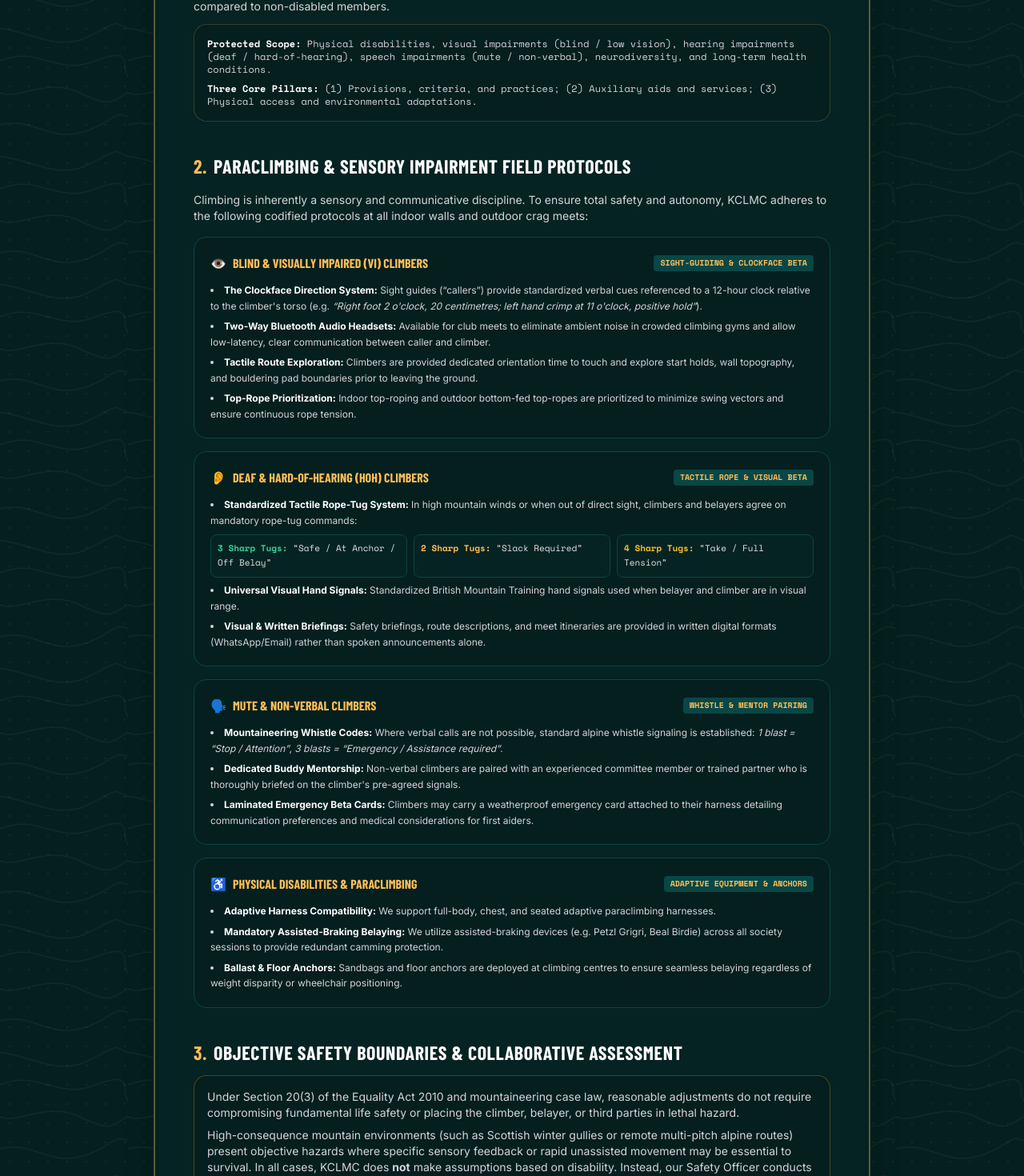
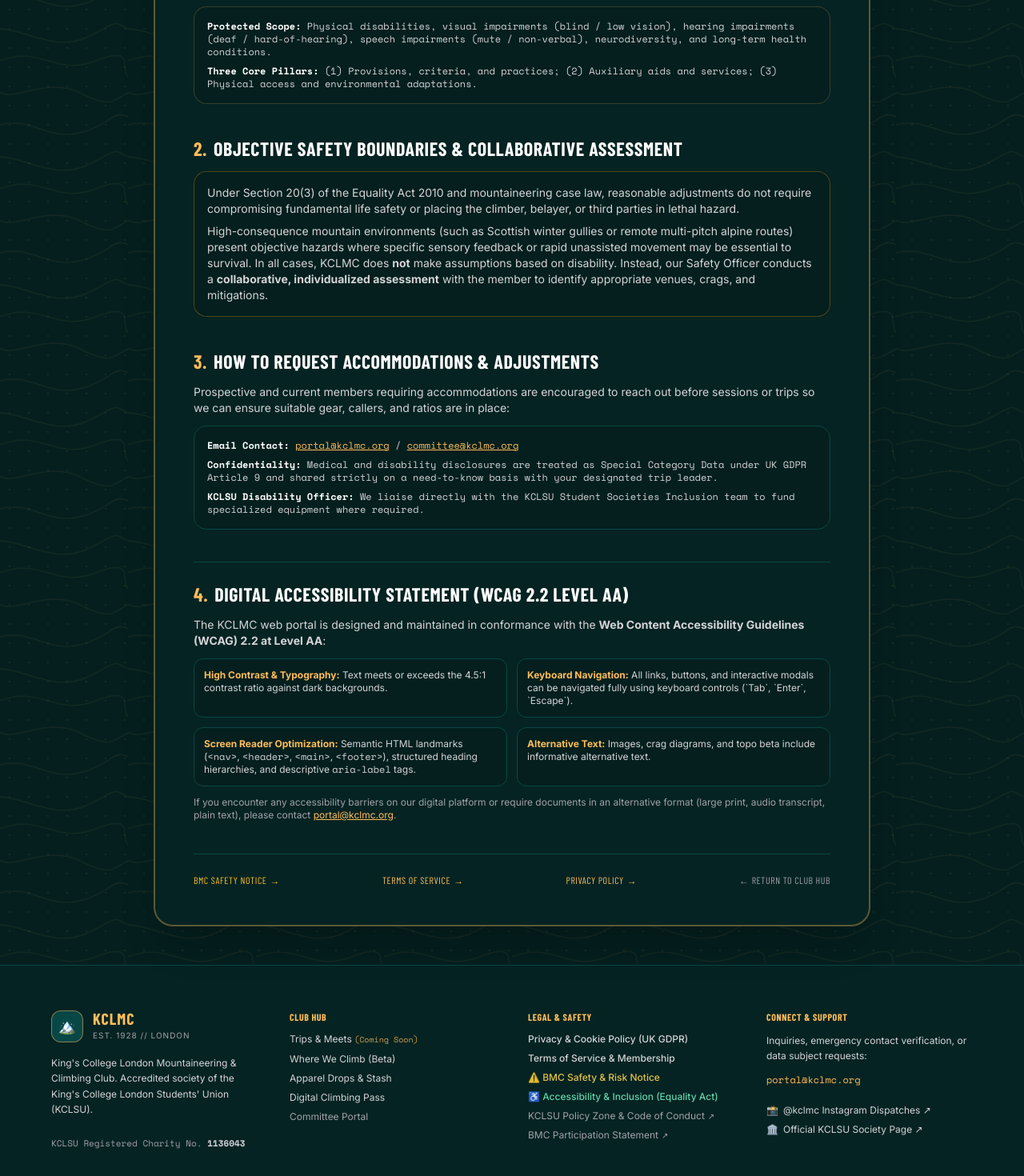
Before and after one commit to RemTypes/kclmc-portal, a Next.js app: page /accessibility in a window 1280 px wide. Shown: the part 599-2069 px from the top of the page at 80% size. Built offline with nearby package versions, Linux system fonts and the light colour scheme; a web font is replaced by a local one.

Commit message:
fix(accessibility): remove paraclimbing field protocols pending committee review

```diff
--- a/app/(legal)/accessibility/page.tsx
+++ b/app/(legal)/accessibility/page.tsx
@@ -3,7 +3,7 @@
 
 export const metadata = {
   title: "Accessibility & Disability Inclusion Policy | King's College London Mountaineering Club",
-  description: "Equality Act 2010 compliance, paraclimbing protocols for blind, deaf, and mute climbers, and WCAG 2.2 AA digital accessibility statement.",
+  description: "Equality Act 2010 compliance, reasonable adjustments, and WCAG 2.2 AA digital accessibility statement.",
 };
 
 export default function AccessibilityPolicyPage() {
@@ -16,7 +16,7 @@
         {/* Header */}
         <div className="border-b border-[#084746] pb-8">
           <div className="inline-flex items-center gap-2 px-3 py-1 rounded-full bg-[#084746] border border-[#FFBD59]/30 text-[#FFBD59] font-heading font-bold text-xs uppercase tracking-wider mb-4">
-            Equality Act 2010 // Paraclimbing &amp; Digital Inclusion
+            Equality Act 2010 // Accessibility &amp; Inclusion Policy
           </div>
           <h1 className="text-3xl sm:text-5xl font-black font-heading uppercase tracking-tight text-[#FFBD59]">
             Accessibility &amp; Disability Policy
@@ -25,7 +25,7 @@
             Last Updated: {lastUpdated} • Version 1.0 (Statutory Compliance Notice)
           </p>
           <p className="text-sm text-zinc-300 font-sans mt-4 leading-relaxed">
-            King&apos;s College London Mountaineering Club (&ldquo;KCLMC&rdquo;) is committed to fostering an inclusive, welcoming, and barrier-free community for all climbers. In accordance with the <strong>Equality Act 2010</strong> and <strong>British Mountaineering Council (BMC) Paraclimbing Guidelines</strong>, we take proactive steps to ensure that students with sensory, physical, cognitive, or neurodivergent disabilities can participate fully and safely in our climbing sessions, social activities, and digital platforms.
+            King&apos;s College London Mountaineering Club (&ldquo;KCLMC&rdquo;) is committed to fostering an inclusive, welcoming, and barrier-free community for all climbers. In accordance with the <strong>Equality Act 2010</strong>, we take proactive steps to ensure that students with sensory, physical, cognitive, or neurodivergent disabilities can participate fully and safely in our climbing sessions, social activities, and digital platforms.
           </p>
         </div>
 
@@ -45,128 +45,10 @@
           </div>
         </section>
 
-        {/* Section 2: Sensory Climbing Protocols (Blind, Deaf, Mute) */}
-        <section className="space-y-4">
-          <h2 className="text-xl sm:text-2xl font-bold font-heading uppercase text-white tracking-wide flex items-center gap-2">
-            <span className="text-[#FFBD59]">2.</span> Paraclimbing &amp; Sensory Impairment Field Protocols
-          </h2>
-          <p className="text-xs sm:text-sm text-zinc-300 leading-relaxed">
-            Climbing is inherently a sensory and communicative discipline. To ensure total safety and autonomy, KCLMC adheres to the following codified protocols at all indoor walls and outdoor crag meets:
-          </p>
-
-          <div className="space-y-4 text-xs">
-            {/* Blind / Visually Impaired */}
-            <div className="bg-[#041F1E] border border-[#084746] rounded-2xl p-5 space-y-3">
-              <div className="flex items-center justify-between">
-                <h3 className="font-heading font-bold uppercase text-[#FFBD59] text-base flex items-center gap-2">
-                  <span>👁️</span> Blind &amp; Visually Impaired (VI) Climbers
-                </h3>
-                <span className="px-2 py-0.5 rounded bg-[#084746] text-[#FFBD59] font-mono text-[10px] uppercase font-bold">
-                  Sight-Guiding &amp; Clockface Beta
-                </span>
-              </div>
-              <ul className="list-disc list-inside text-zinc-300 space-y-1.5 leading-relaxed">
-                <li>
-                  <strong className="text-white">The Clockface Direction System:</strong> Sight guides (&ldquo;callers&rdquo;) provide standardized verbal cues referenced to a 12-hour clock relative to the climber&apos;s torso (e.g. <em>&ldquo;Right foot 2 o&apos;clock, 20 centimetres; left hand crimp at 11 o&apos;clock, positive hold&rdquo;</em>).
-                </li>
-                <li>
-                  <strong className="text-white">Two-Way Bluetooth Audio Headsets:</strong> Available for club meets to eliminate ambient noise in crowded climbing gyms and allow low-latency, clear communication between caller and climber.
-                </li>
-                <li>
-                  <strong className="text-white">Tactile Route Exploration:</strong> Climbers are provided dedicated orientation time to touch and explore start holds, wall topography, and bouldering pad boundaries prior to leaving the ground.
-                </li>
-                <li>
-                  <strong className="text-white">Top-Rope Prioritization:</strong> Indoor top-roping and outdoor bottom-fed top-ropes are prioritized to minimize swing vectors and ensure continuous rope tension.
-                </li>
-              </ul>
-            </div>
-
-            {/* Deaf / Hard of Hearing */}
-            <div className="bg-[#041F1E] border border-[#084746] rounded-2xl p-5 space-y-3">
-              <div className="flex items-center justify-between">
-                <h3 className="font-heading font-bold uppercase text-[#FFBD59] text-base flex items-center gap-2">
-                  <span>👂</span> Deaf &amp; Hard-of-Hearing (HoH) Climbers
-                </h3>
-                <span className="px-2 py-0.5 rounded bg-[#084746] text-[#FFBD59] font-mono text-[10px] uppercase font-bold">
-                  Tactile Rope &amp; Visual Beta
-                </span>
-              </div>
-              <ul className="list-disc list-inside text-zinc-300 space-y-1.5 leading-relaxed">
-                <li>
-                  <strong className="text-white">Standardized Tactile Rope-Tug System:</strong> In high mountain winds or when out of direct sight, climbers and belayers agree on mandatory rope-tug commands:
-                  <div className="mt-2 grid grid-cols-1 sm:grid-cols-3 gap-2 font-mono text-[11px] text-zinc-200">
-                    <div className="p-2 bg-[#052322] border border-[#084746] rounded-lg">
-                      <strong className="text-emerald-400">3 Sharp Tugs:</strong> &ldquo;Safe / At Anchor / Off Belay&rdquo;
-                    </div>
-                    <div className="p-2 bg-[#052322] border border-[#084746] rounded-lg">
-                      <strong className="text-[#FFBD59]">2 Sharp Tugs:</strong> &ldquo;Slack Required&rdquo;
-                    </div>
-                    <div className="p-2 bg-[#052322] border border-[#084746] rounded-lg">
-                      <strong className="text-amber-400">4 Sharp Tugs:</strong> &ldquo;Take / Full Tension&rdquo;
-                    </div>
-                  </div>
-                </li>
-                <li>
-                  <strong className="text-white">Universal Visual Hand Signals:</strong> Standardized British Mountain Training hand signals used when belayer and climber are in visual range.
-                </li>
-                <li>
-                  <strong className="text-white">Visual &amp; Written Briefings:</strong> Safety briefings, route descriptions, and meet itineraries are provided in written digital formats (WhatsApp/Email) rather than spoken announcements alone.
-                </li>
-              </ul>
-            </div>
-
-            {/* Mute / Non-Verbal */}
-            <div className="bg-[#041F1E] border border-[#084746] rounded-2xl p-5 space-y-3">
-              <div className="flex items-center justify-between">
-                <h3 className="font-heading font-bold uppercase text-[#FFBD59] text-base flex items-center gap-2">
-                  <span>🗣️</span> Mute &amp; Non-Verbal Climbers
-                </h3>
-                <span className="px-2 py-0.5 rounded bg-[#084746] text-[#FFBD59] font-mono text-[10px] uppercase font-bold">
-                  Whistle &amp; Mentor Pairing
-                </span>
-              </div>
-              <ul className="list-disc list-inside text-zinc-300 space-y-1.5 leading-relaxed">
-                <li>
-                  <strong className="text-white">Mountaineering Whistle Codes:</strong> Where verbal calls are not possible, standard alpine whistle signaling is established: <em>1 blast = &ldquo;Stop / Attention&rdquo;</em>, <em>3 blasts = &ldquo;Emergency / Assistance required&rdquo;</em>.
-                </li>
-                <li>
-                  <strong className="text-white">Dedicated Buddy Mentorship:</strong> Non-verbal climbers are paired with an experienced committee member or trained partner who is thoroughly briefed on the climber&apos;s pre-agreed signals.
-                </li>
-                <li>
-                  <strong className="text-white">Laminated Emergency Beta Cards:</strong> Climbers may carry a weatherproof emergency card attached to their harness detailing communication preferences and medical considerations for first aiders.
-                </li>
-              </ul>
-            </div>
-
-            {/* Physical & Mobility */}
-            <div className="bg-[#041F1E] border border-[#084746] rounded-2xl p-5 space-y-3">
-              <div className="flex items-center justify-between">
-                <h3 className="font-heading font-bold uppercase text-[#FFBD59] text-base flex items-center gap-2">
-                  <span>♿</span> Physical Disabilities &amp; Paraclimbing
-                </h3>
-                <span className="px-2 py-0.5 rounded bg-[#084746] text-[#FFBD59] font-mono text-[10px] uppercase font-bold">
-                  Adaptive Equipment &amp; Anchors
-                </span>
-              </div>
-              <ul className="list-disc list-inside text-zinc-300 space-y-1.5 leading-relaxed">
-                <li>
-                  <strong className="text-white">Adaptive Harness Compatibility:</strong> We support full-body, chest, and seated adaptive paraclimbing harnesses.
-                </li>
-                <li>
-                  <strong className="text-white">Mandatory Assisted-Braking Belaying:</strong> We utilize assisted-braking devices (e.g. Petzl Grigri, Beal Birdie) across all society sessions to provide redundant camming protection.
-                </li>
-                <li>
-                  <strong className="text-white">Ballast &amp; Floor Anchors:</strong> Sandbags and floor anchors are deployed at climbing centres to ensure seamless belaying regardless of weight disparity or wheelchair positioning.
-                </li>
-              </ul>
-            </div>
-          </div>
-        </section>
-
-        {/* Section 3: Safety Boundaries */}
+        {/* Section 2: Safety Boundaries */}
         <section className="space-y-3">
           <h2 className="text-xl sm:text-2xl font-bold font-heading uppercase text-white tracking-wide flex items-center gap-2">
-            <span className="text-[#FFBD59]">3.</span> Objective Safety Boundaries &amp; Collaborative Assessment
+            <span className="text-[#FFBD59]">2.</span> Objective Safety Boundaries &amp; Collaborative Assessment
           </h2>
           <div className="p-4 bg-[#041F1E] border border-amber-500/30 rounded-2xl text-xs sm:text-sm text-zinc-300 leading-relaxed space-y-2">
             <p>
@@ -178,10 +60,10 @@
           </div>
         </section>
 
-        {/* Section 4: Requesting Adjustments */}
+        {/* Section 3: Requesting Adjustments */}
         <section className="space-y-3">
           <h2 className="text-xl sm:text-2xl font-bold font-heading uppercase text-white tracking-wide flex items-center gap-2">
-            <span className="text-[#FFBD59]">4.</span> How to Request Accommodations &amp; Adjustments
+            <span className="text-[#FFBD59]">3.</span> How to Request Accommodations &amp; Adjustments
           </h2>
           <p className="text-xs sm:text-sm text-zinc-300 leading-relaxed">
             Prospective and current members requiring accommodations are encouraged to reach out before sessions or trips so we can ensure suitable gear, callers, and ratios are in place:
@@ -193,10 +75,10 @@
           </div>
         </section>
 
-        {/* Section 5: Web Content Accessibility Guidelines (WCAG 2.2 AA) */}
+        {/* Section 4: Web Content Accessibility Guidelines (WCAG 2.2 AA) */}
         <section className="space-y-3 border-t border-[#084746] pt-6">
           <h2 className="text-xl sm:text-2xl font-bold font-heading uppercase text-white tracking-wide flex items-center gap-2">
-            <span className="text-[#FFBD59]">5.</span> Digital Accessibility Statement (WCAG 2.2 Level AA)
+            <span className="text-[#FFBD59]">4.</span> Digital Accessibility Statement (WCAG 2.2 Level AA)
           </h2>
           <p className="text-xs sm:text-sm text-zinc-300 leading-relaxed">
             The KCLMC web portal is designed and maintained in conformance with the <strong>Web Content Accessibility Guidelines (WCAG) 2.2 at Level AA</strong>:
--- a/components/Footer.tsx
+++ b/components/Footer.tsx
@@ -87,7 +87,7 @@
             </li>
             <li>
               <Link href="/accessibility" className="hover:text-[#FFBD59] transition-colors font-medium text-emerald-300/90 hover:text-emerald-200">
-                ♿ Accessibility &amp; Paraclimbing (Equality Act)
+                ♿ Accessibility &amp; Inclusion (Equality Act)
               </Link>
             </li>
             <li>
```
